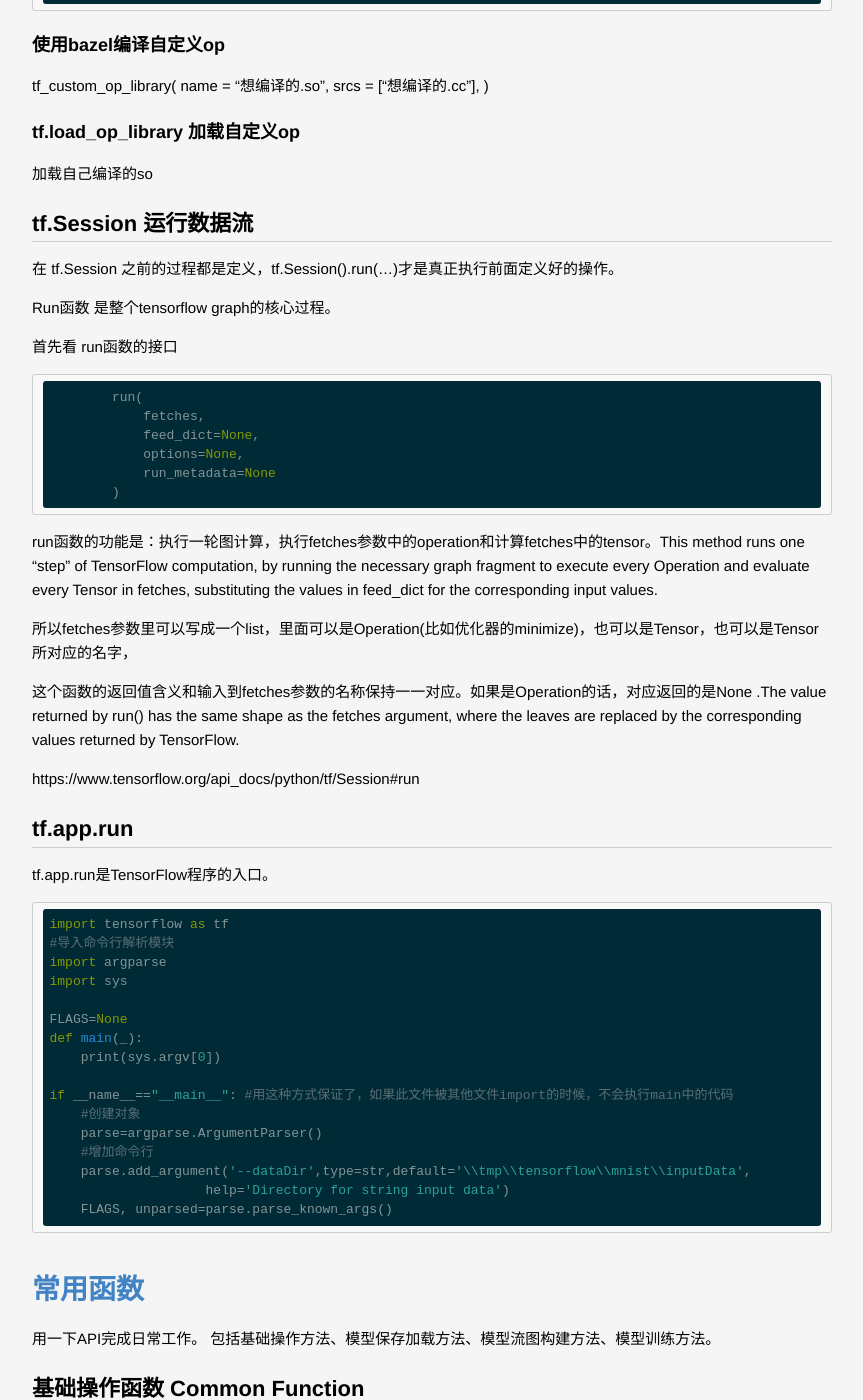
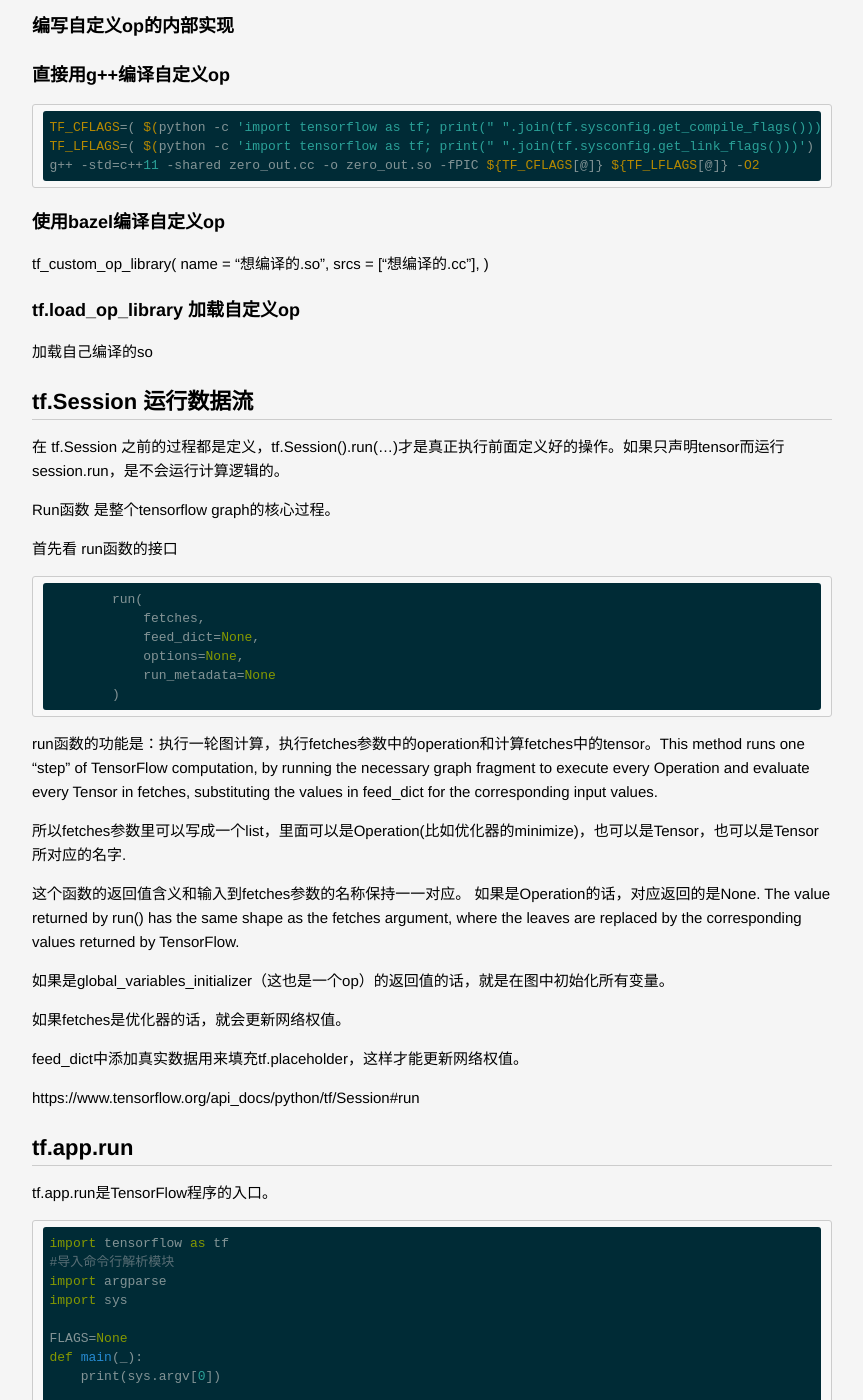
Before and after one commit to lucky521/blog, a Jekyll site: the page built from _posts/ml/2017-10-26-tensorflow.markdown, in a window 1280 px wide and 1400 px high, scrolled down 9100 px. Shown: the whole window, without its empty margins (208-1071 px from the left). Built offline with Jekyll 4.4.1, drawn with Linux system fonts in a browser that asks for light colours; some of the changed text lies outside the part shown.

Commit message:
update blog

````diff
--- a/_posts/ml/2017-10-26-tensorflow.markdown
+++ b/_posts/ml/2017-10-26-tensorflow.markdown
@@ -241,7 +241,12 @@
 
 An Op that initializes global variables in the graph.
 
-一般在图中所有tensor variables都定义好之后才初始化。
+一般在图中所有tensor variables(tf.Variable)都定义好之后才初始化。这个函数返回的是初始化全局变量的OP。
+一般使用session.run来初始化这个op。
+```
+init = tf.global_variables_initializer()
+sess.run(init)
+```
 
 ### tf.variance_scaling_initializer
 
@@ -249,6 +254,10 @@
 ### tf.tables_initializer
 
 Returns an Op that initializes all tables of the default graph.
+
+
+### tf.reset_default_graph
+
 
 
 ## 命名空间
@@ -328,7 +337,7 @@
 
 ## tf.Session 运行数据流
 
-在 tf.Session 之前的过程都是定义，tf.Session().run(...)才是真正执行前面定义好的操作。
+在 tf.Session 之前的过程都是定义，tf.Session().run(...)才是真正执行前面定义好的操作。如果只声明tensor而运行session.run，是不会运行计算逻辑的。
 
 Run函数 是整个tensorflow graph的核心过程。
 
@@ -343,10 +352,18 @@
 
 run函数的功能是：执行一轮图计算，执行fetches参数中的operation和计算fetches中的tensor。This method runs one "step" of TensorFlow computation, by running the necessary graph fragment to execute every Operation and evaluate every Tensor in fetches, substituting the values in feed_dict for the corresponding input values.
 
-所以fetches参数里可以写成一个list，里面可以是Operation(比如优化器的minimize)，也可以是Tensor，也可以是Tensor所对应的名字，
+所以fetches参数里可以写成一个list，里面可以是Operation(比如优化器的minimize)，也可以是Tensor，也可以是Tensor所对应的名字.
 
-这个函数的返回值含义和输入到fetches参数的名称保持一一对应。如果是Operation的话，对应返回的是None
-.The value returned by run() has the same shape as the fetches argument, where the leaves are replaced by the corresponding values returned by TensorFlow.
+这个函数的返回值含义和输入到fetches参数的名称保持一一对应。
+如果是Operation的话，对应返回的是None.
+The value returned by run() has the same shape as the fetches argument, where the leaves are replaced by the corresponding values returned by TensorFlow.
+
+如果是global_variables_initializer（这也是一个op）的返回值的话，就是在图中初始化所有变量。
+
+如果fetches是优化器的话，就会更新网络权值。
+
+feed_dict中添加真实数据用来填充tf.placeholder，这样才能更新网络权值。
+
 
 https://www.tensorflow.org/api_docs/python/tf/Session#run
 
@@ -524,6 +541,10 @@
 
 ### 损失函数
 
+tf.nn.sigmoid_cross_entropy_with_logits
+tf.nn.sparse_softmax_cross_entropy_with_logits
+
+
 交叉熵损失函数 softmax_cross_entropy_with_logits
 
 softmax_cross_entropy_with_logits 是用的最多的，此外还有mean_squared_error和sigmoid_cross_entropy。
@@ -541,14 +562,23 @@
 
 ### 优化器函数
 
-优化器函数是怎么更新整个网络参数的？
-通过operation。
-
+优化器有哪些？
 ```
 tf.train.AdamOptimizer
-
 tf.train.GradientDescentOptimizer
 ```
+
+优化器怎么用？
+```
+my_opt = tf.train.GradientDescentOptimizer(0.02)
+train_step = my_opt.minimize(loss) # 其中的loss是自己经过网络之后又构建好的损失值tensor
+```
+
+
+优化器函数是怎么更新整个网络参数的？
+通过operation。 my_opt.minimize(loss)得到的就是一个op，把这个op传入到session.run(train_step)里面去，就会更新网络的权值。
+
+
 
 
 
@@ -803,6 +833,9 @@
   --architecture=mobilenet_0.50_224 \
   --image_dir=tf_files/flower_photos
 ```
+
+
+jpeg_data_tensor -> decoded_image_tensor -> resized_input_tensor
 
 
 
--- a/_posts/ml/2018-07-31-optimization-method.markdown
+++ b/_posts/ml/2018-07-31-optimization-method.markdown
@@ -48,6 +48,12 @@
 
 
 # 损失函数 Loss functions
+
+## logits是什么？
+
+the vector of raw (non-normalized) predictions that a classification model generates, which is ordinarily then passed to a normalization function. If the model is solving a multi-class classification problem, logits typically become an input to the softmax function. The softmax function then generates a vector of (normalized) probabilities with one value for each possible class.
+
+
 
 按任务的目标我们将损失函数分为回归损失函数、分类损失函数、Embedding损失函数。
 
````
